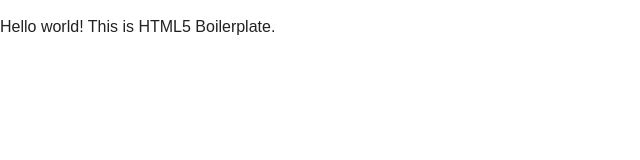
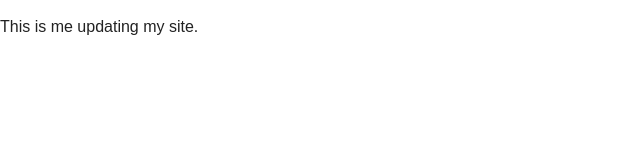
Before and after one commit to laurin2001/testWebsite, a plain HTML site: page index.html in a window 1280 px wide. Shown: the whole page, without its empty margins (0-640 px from the left). Drawn offline with nearby package versions, Linux system fonts and the light colour scheme.

Commit message:
updating site

```diff
--- a/index.html
+++ b/index.html
@@ -20,7 +20,7 @@
             <p class="browsehappy">You are using an <strong>outdated</strong> browser. Please <a href="http://browsehappy.com/">upgrade your browser</a> to improve your experience.</p>
         <![endif]-->
 
-        <p>Hello world! This is HTML5 Boilerplate.</p>
+        <p>This is me updating my site.</p>
 
         <script src="//ajax.googleapis.com/ajax/libs/jquery/1.11.0/jquery.min.js"></script>
         <script>window.jQuery || document.write('<script src="js/vendor/jquery-1.11.0.min.js"><\/script>')</script>
```
